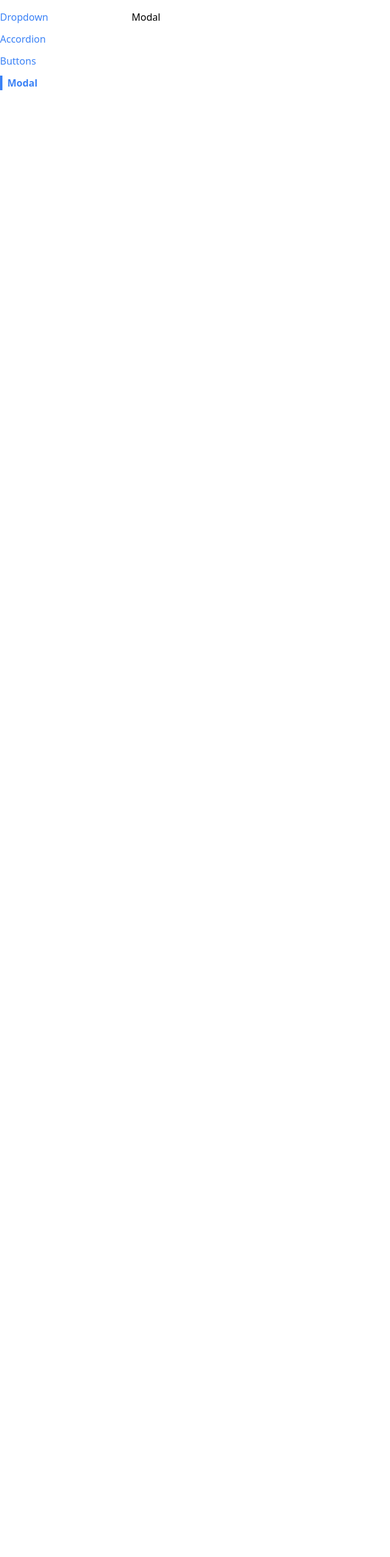
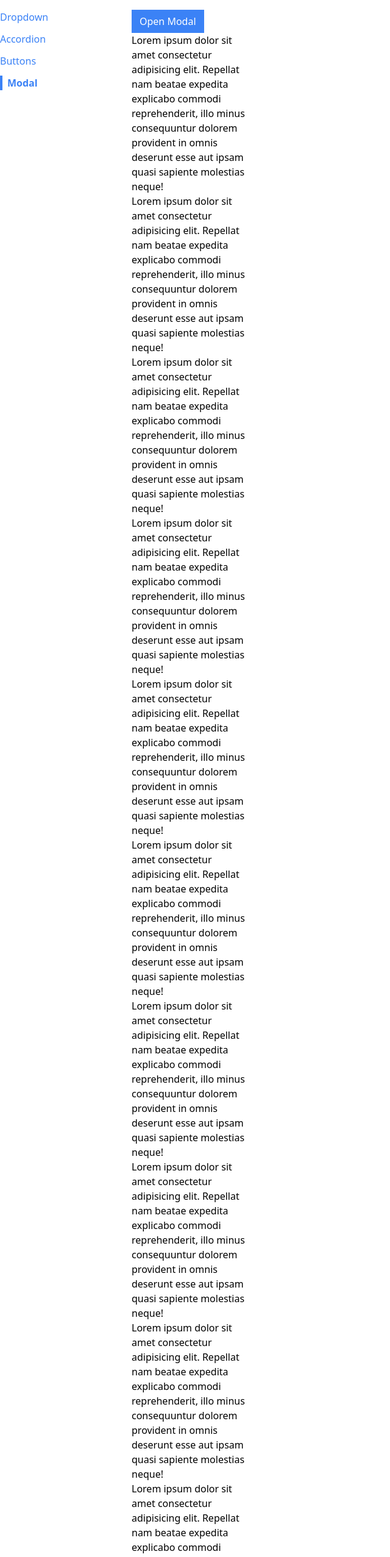
Before and after one commit to svwoodhouse/react-components, a React (Create React App) app: page /modal in a window 1280 px wide. Shown: the top 2554 px of the page at 61% size, without its empty margins (0-640 px from the left). Before the commit the page ends 800 px from the top, so only its background shows below. Built offline with nearby package versions, Linux system fonts and the light colour scheme.

Commit message:
Added Modal component

```diff
--- a/public/index.html
+++ b/public/index.html
@@ -39,5 +39,6 @@
       To begin the development, run `npm start` or `yarn start`.
       To create a production bundle, use `npm run build` or `yarn build`.
     -->
+    <div class="modal-container"></div>
   </body>
 </html>
--- a/src/components/Modal.js
+++ b/src/components/Modal.js
@@ -1,6 +1,27 @@
-function Modal () {
-    return (
-        <div>Modal</div>
+import { useEffect } from "react"
+import ReactDOM from "react-dom"
+
+function Modal ({onClose, children, actionBar}) {
+    useEffect(()=>{
+        document.body.classList.add('overflow-hidden')
+
+        return()=> {
+            document.body.classList.remove('overflow-hidden')
+        }
+    },[])
+    return ReactDOM.createPortal(
+        <div>
+            <div onClick={onClose} className="fixed inset-0 bg-gray-300 opacity-80"></div>
+            <div className="fixed inset-40 p-10 bg-white">
+                <div className="flex flex-col justify-between h-full">
+                    {children}
+                    <div className="flex justify-end">
+                        {actionBar}
+                    </div>
+                </div>
+            </div>
+        </div>,
+        document.querySelector('.modal-container')
     )
 }
 
--- a/src/pages/ModalPage.js
+++ b/src/pages/ModalPage.js
@@ -1,9 +1,58 @@
+import Button from "../components/Button";
 import Modal from "../components/Modal";
+import { useState } from "react";
 
 function ModalPage () {
+    const [showModal, setShowModal] = useState(false)
+
+    const handleClick = () => {
+        setShowModal(true)
+    }
+
+    const handleClose = () => {
+        setShowModal(false)
+    }
+
+    const actionBar = <div><Button primary onClick={handleClose}>I Accept</Button></div>
+
+    const modal = <Modal onClose={handleClose} actionBar={actionBar}>
+        <p>Here is an important agreement for you to accept</p>
+    </Modal>
+
     return (
-        <div>
-            <Modal></Modal>
+        <div className="relative">
+            <Button primary onClick={handleClick}>Open Modal</Button>
+            {showModal && modal}
+            <p>
+                Lorem ipsum dolor sit amet consectetur adipisicing elit. Repellat nam beatae expedita explicabo commodi reprehenderit, illo minus consequuntur dolorem provident in omnis deserunt esse aut ipsam quasi sapiente molestias neque!
+            </p>
+            <p>
+                Lorem ipsum dolor sit amet consectetur adipisicing elit. Repellat nam beatae expedita explicabo commodi reprehenderit, illo minus consequuntur dolorem provident in omnis deserunt esse aut ipsam quasi sapiente molestias neque!
+            </p>
+            <p>
+                Lorem ipsum dolor sit amet consectetur adipisicing elit. Repellat nam beatae expedita explicabo commodi reprehenderit, illo minus consequuntur dolorem provident in omnis deserunt esse aut ipsam quasi sapiente molestias neque!
+            </p>
+            <p>
+                Lorem ipsum dolor sit amet consectetur adipisicing elit. Repellat nam beatae expedita explicabo commodi reprehenderit, illo minus consequuntur dolorem provident in omnis deserunt esse aut ipsam quasi sapiente molestias neque!
+            </p>
+            <p>
+                Lorem ipsum dolor sit amet consectetur adipisicing elit. Repellat nam beatae expedita explicabo commodi reprehenderit, illo minus consequuntur dolorem provident in omnis deserunt esse aut ipsam quasi sapiente molestias neque!
+            </p>
+            <p>
+                Lorem ipsum dolor sit amet consectetur adipisicing elit. Repellat nam beatae expedita explicabo commodi reprehenderit, illo minus consequuntur dolorem provident in omnis deserunt esse aut ipsam quasi sapiente molestias neque!
+            </p>
+            <p>
+                Lorem ipsum dolor sit amet consectetur adipisicing elit. Repellat nam beatae expedita explicabo commodi reprehenderit, illo minus consequuntur dolorem provident in omnis deserunt esse aut ipsam quasi sapiente molestias neque!
+            </p>
+            <p>
+                Lorem ipsum dolor sit amet consectetur adipisicing elit. Repellat nam beatae expedita explicabo commodi reprehenderit, illo minus consequuntur dolorem provident in omnis deserunt esse aut ipsam quasi sapiente molestias neque!
+            </p>
+            <p>
+                Lorem ipsum dolor sit amet consectetur adipisicing elit. Repellat nam beatae expedita explicabo commodi reprehenderit, illo minus consequuntur dolorem provident in omnis deserunt esse aut ipsam quasi sapiente molestias neque!
+            </p>
+            <p>
+                Lorem ipsum dolor sit amet consectetur adipisicing elit. Repellat nam beatae expedita explicabo commodi reprehenderit, illo minus consequuntur dolorem provident in omnis deserunt esse aut ipsam quasi sapiente molestias neque!
+            </p>
         </div>
     )
 }
```
